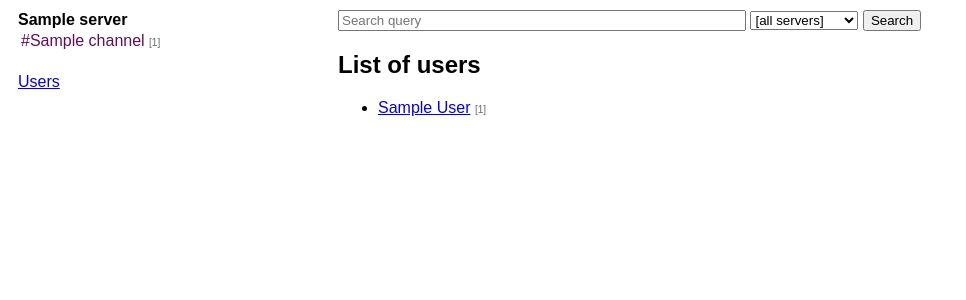
After one commit to micahflee/discord-analysis, a Flask app: page /users in a window 1280 px wide. The commit adds this page. Shown: the top 300 px of the page, without its empty margins (0-966 px from the left). Run offline with Flask 2, Linux system fonts and the light colour scheme; tables that the repository leaves empty hold one stand-in row (values such as "Sample post"); parts of the project's set-up code (start-up, migrations or seed data) failed here and were passed over.

Commit message:
Added user list

```diff
--- a/app.py
+++ b/app.py
@@ -17,16 +17,6 @@ if use_mysql:
     from sqlalchemy.dialects.mysql import VARCHAR, TEXT
 
 db = SQLAlchemy(app)
-
-# Return a string version of the int, separated by commas
-def format_int(x):
-    if x < 0:
-        return '-' + format_int(-x)
-    result = ''
-    while x >= 1000:
-        x, r = divmod(x, 1000)
-        result = ",%03d%s" % (r, result)
-    return "%d%s" % (x, result)
 
 # Get the page and per_page args from query string, as ints
 def get_pagination_args():
@@ -67,6 +57,9 @@ class User(db.Model):
     def permalink(self):
         return '/user/{}'.format(self.id)
 
+    def message_count(self):
+        return Message.query.filter_by(user=self).count()
+
 # A channel
 class Channel(db.Model):
     id = db.Column(db.Integer, primary_key=True)
@@ -90,8 +83,7 @@ class Channel(db.Model):
         return '/channel/{}'.format(self.id)
 
     def message_count(self):
-        message_count = Message.query.filter_by(channel=self).count()
-        return format_int(message_count)
+        return Message.query.filter_by(channel=self).count()
 
 # A message posted in a channel
 class Message(db.Model):
@@ -248,6 +240,11 @@ def channel(channel_id):
     pagination_link = '/channel/{}?'.format(channel_id)
     return render_template('view.html', s=channel.server.id, channel=channel, servers=servers, pagination=pagination, pagination_link=pagination_link, description=description)
 
+@app.route('/users')
+def user_list():
+    users = User.query.all()
+    servers = Server.query.all()
+    return render_template('user_list.html', servers=servers, users=users)
 
 def main():
     app.run()
--- a/static/style.css
+++ b/static/style.css
@@ -39,11 +39,6 @@ body {
 
 .sidebar .server ul li.active {
   background-color: #f7c8f1;
-}
-
-.sidebar .server .message-count {
-  font-size: 10px;
-  color: #666666;
 }
 
 .content {
@@ -139,3 +134,8 @@ body {
 .content .results .message .highlight {
   background-color: #ff8ef1;
 }
+
+.message-count {
+  font-size: 10px;
+  color: #666666;
+}
--- a/templates/layout.html
+++ b/templates/layout.html
@@ -13,7 +13,7 @@
           <p><strong>{{ server.name }}</strong></p>
           <ul>
             {% for c in server.channels %}
-            <li{% if channel %}{% if c.id == channel.id %} class="active"{% endif %}{% endif %}><a href="{{ c.permalink() }}">#{{ c.name }}</a> <span class="message-count">[{{ c.message_count() }}]</span></li>
+            <li{% if channel %}{% if c.id == channel.id %} class="active"{% endif %}{% endif %}><a href="{{ c.permalink() }}">#{{ c.name }}</a> <span class="message-count">[{{ "{0:,}".format(c.message_count() | int) }}]</span></li>
             {% endfor %}
           </ul>
         </div>
--- /dev/null
+++ b/templates/user_list.html
@@ -0,0 +1,12 @@
+{% extends "layout.html" %}
+{% block content %}
+
+<h2>List of users</h2>
+
+<ul>
+  {% for user in users %}
+  <li><a href="/user/{{ user.id }}">{{ user.name }}</a> <span class="message-count">[{{ "{0:,}".format(user.message_count() | int) }}]</span></li>
+  {% endfor %}
+</ul>
+
+{% endblock %}
```
